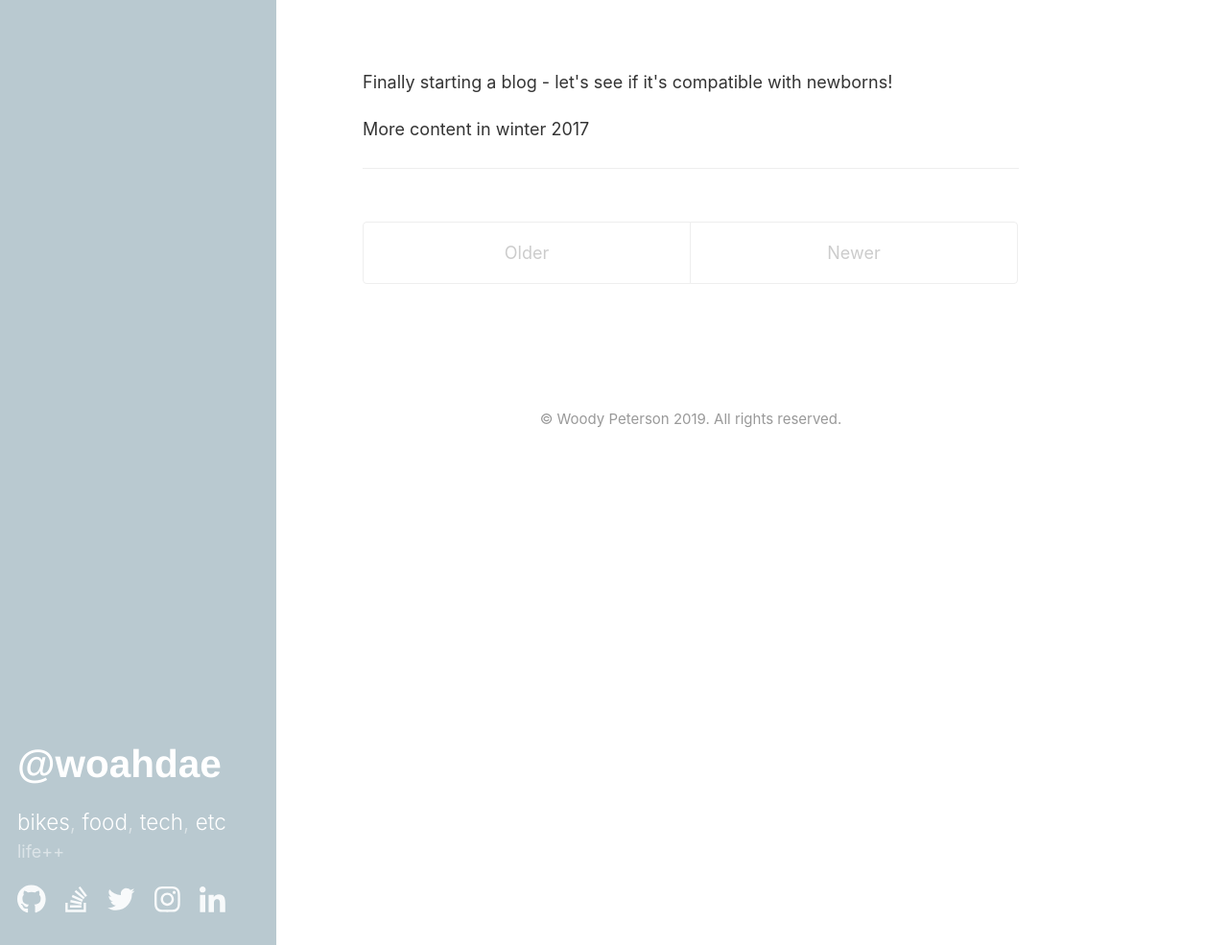
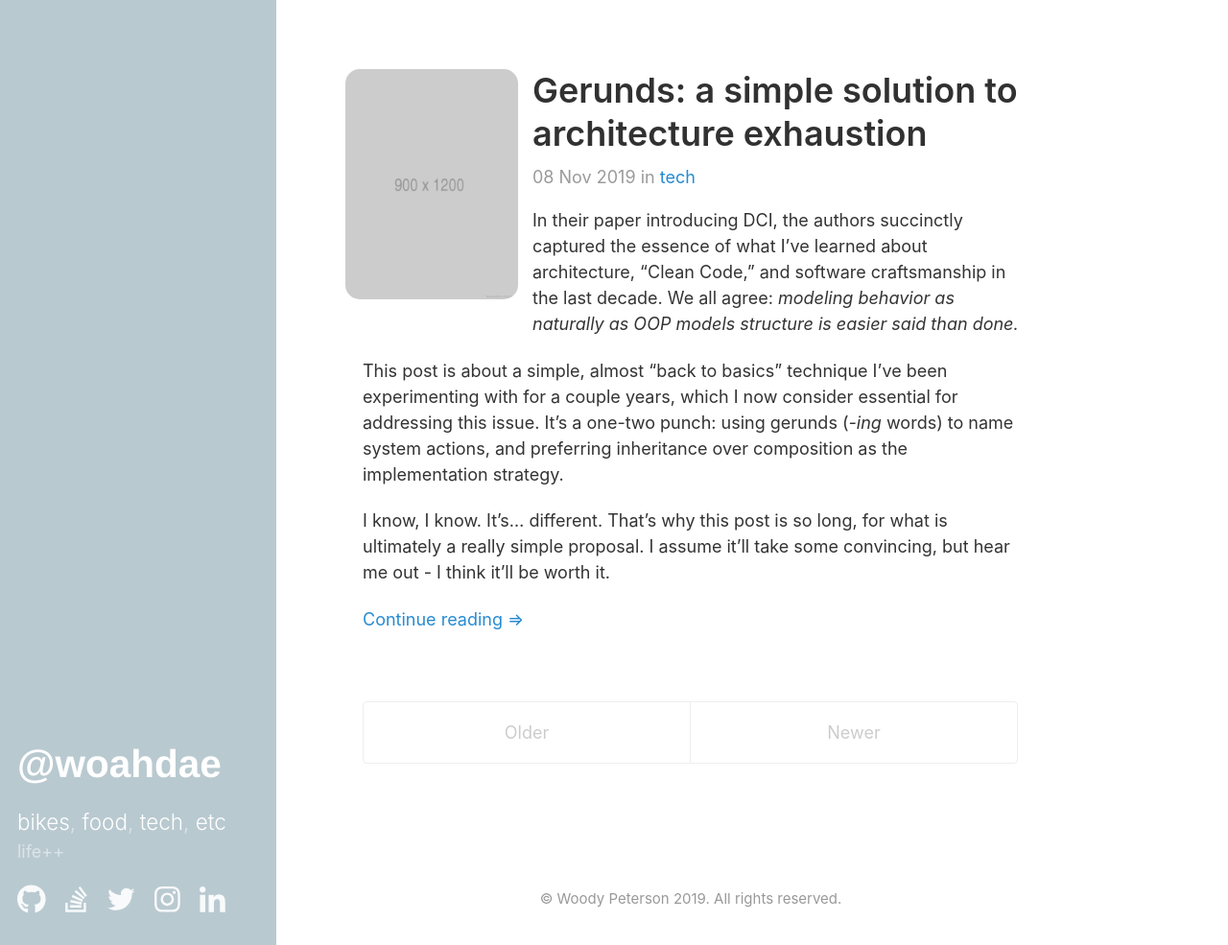
Before and after one commit to woahdae/woahdae-orig.github.io, a Jekyll site: the page built from index.html, in a window 1280 px wide and 985 px high. Shown: the whole window at 96% size. Built offline with Jekyll 4.4.1, drawn with Linux system fonts in a browser that asks for light colours; the list of posts is cut into pages by our own code.

Commit message:
Gerunds: a simple solution to architecture exhaustion

```diff
--- a/_drafts/2019-11-08-gerunds-a-simple-solution-to-architecture-exhaustion.md
+++ b/_posts/2019-11-08-gerunds-a-simple-solution-to-architecture-exhaustion.md
@@ -6,7 +6,16 @@ category: tech
 img: 'placeholders/900x1200.png'
 img_thumb: 'placeholders/900x1200.png'
 img_alt: 'placeholder'
-excerpt: "In a nutshell, this is about a simple technique I've been enjoying that simplifies architectural issues in Rails projects, allowing you to get that great greenfield development buzz even while working on a mature codebase."
+excerpt: >
+  In their paper introducing DCI, the authors succinctly captured the essence of what I've learned about architecture, "Clean Code," and software craftsmanship in the last decade. We all agree: _modeling behavior as naturally as OOP models structure is easier said than done._
+
+
+
+  This post is about a simple, almost "back to basics" technique I've been experimenting with for a couple years, which I now consider essential for addressing this issue. It's a one-two punch: using gerunds (_-ing_ words) to name system actions, and preferring inheritance over composition as the implementation strategy.
+
+
+
+  I know, I know. It's... different. That's why this post is so long, for what is ultimately a really simple proposal. I assume it'll take some convincing, but hear me out - I think it'll be worth it.
 sidebar_extra: >
   <div class="sidebar-extra">
     <blockquote>
--- a/index.html
+++ b/index.html
@@ -2,12 +2,6 @@
 layout: default
 title: Home
 ---
-
-<p>Finally starting a blog - let's see if it's compatible with newborns!</p>
-
-<p>More content in winter 2017</p>
-
-<hr />
 
 <div class="posts">
   {% for post in paginator.posts %}
@@ -29,7 +23,7 @@ title: Home
       {% endif %}
     </div>
 
-    {{ post.excerpt }}
+    {{ post.excerpt | markdownify }}
 
     <a href="{{ site.baseurl }}{{ post.url }}">Continue reading &rArr;</a>
   </article>
```
